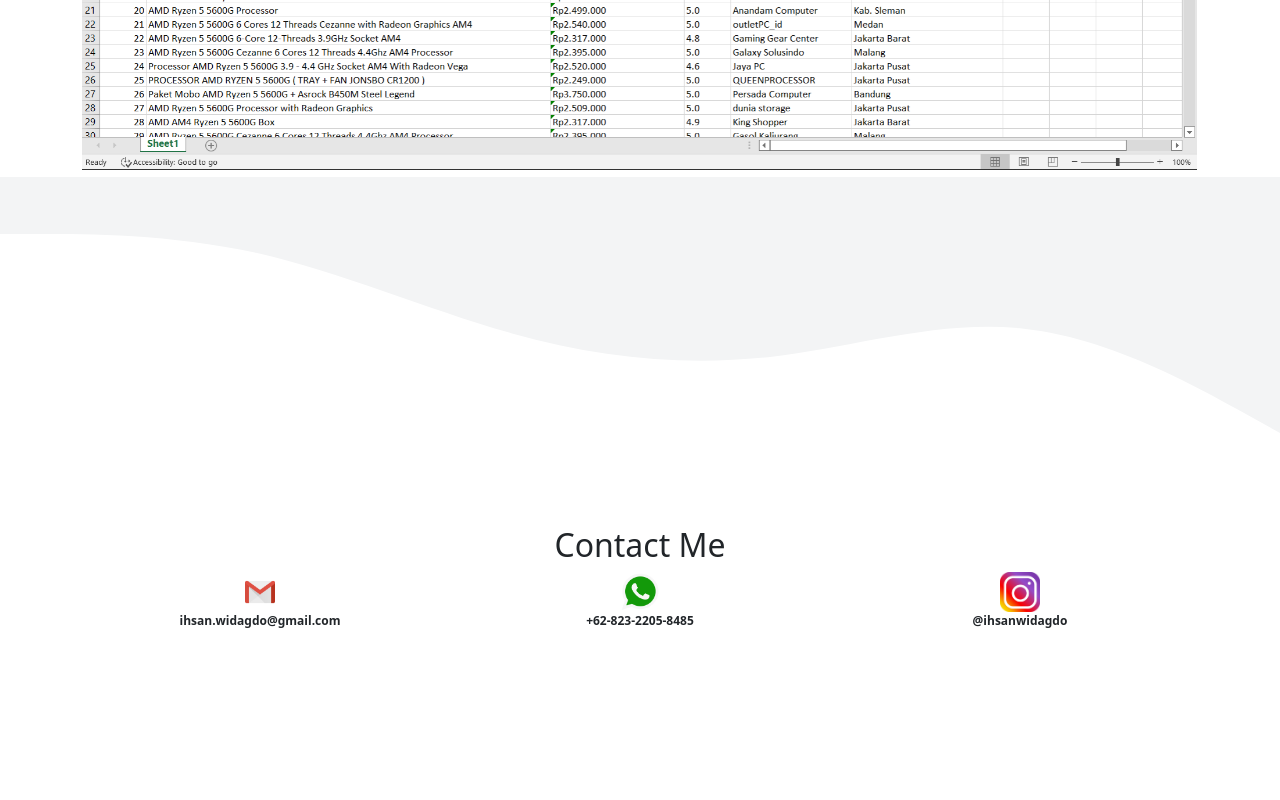
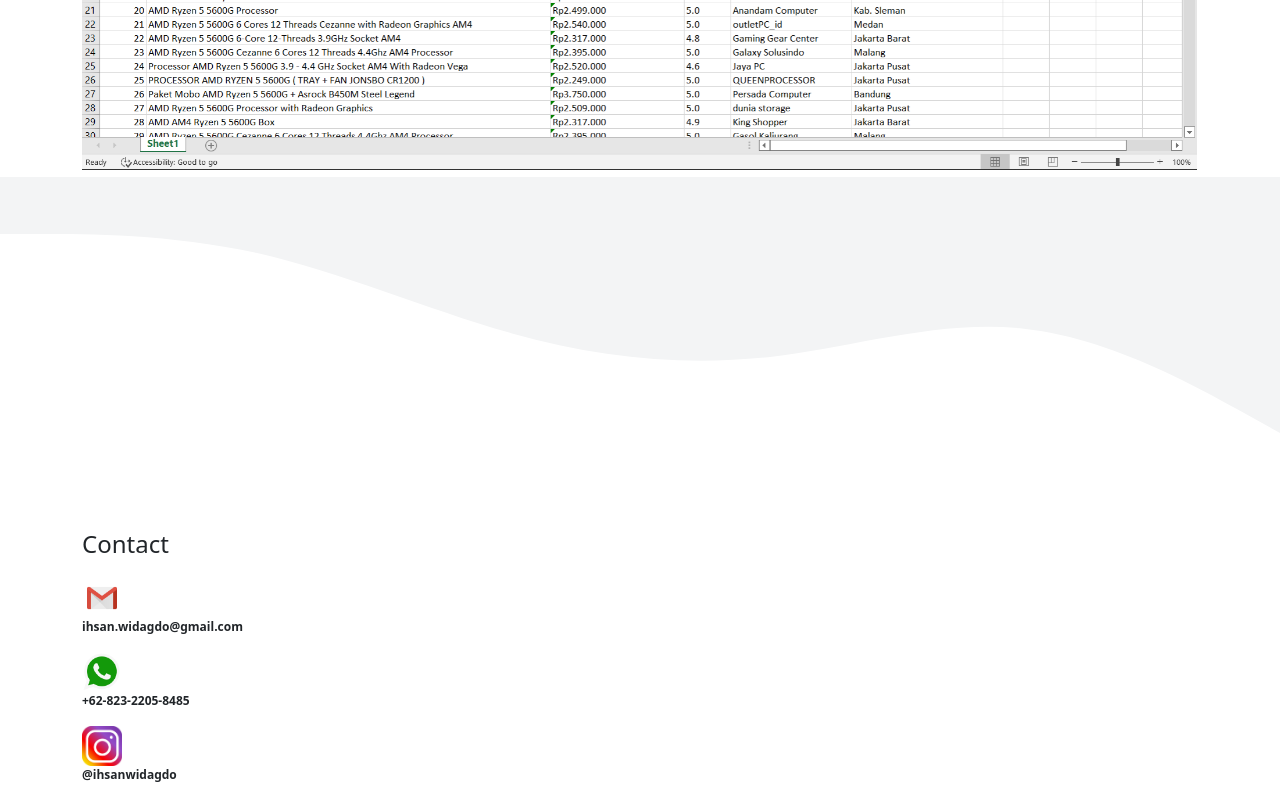
Before and after one commit to dagdo03/myPorto, a plain HTML site: page index.html in a window 1280 px wide. Shown: the part 1917-2717 px from the top of the page. Before the commit the page ends 2563 px from the top, so only its background shows below. Drawn offline with nearby package versions, Linux system fonts and the light colour scheme.

Commit message:
Update index.html

```diff
--- a/index.html
+++ b/index.html
@@ -143,24 +143,29 @@
     <!-- Project End-->
     <!--Contact Me Start-->
     <section id="contact">
-      <div class="container text-center">
-        <div class="row">
-          <div class="col-12">
-            <h2>Contact Me</h2>
+      <div class="container">
+        <div class="row text-start">
+          <div class="col-3 ">
+            <p class="fs-4">Contact</p>
           </div>
         </div>
-        <div class="row">
-          <div class="col-4">
+
+        <div class="row text-start">
+          <div class="col-3">
             <img src = "assets/gmail.png" weight="40" height="40" alt="logogmail">
             <p style="font-size: 12px"><strong>ihsan.widagdo@gmail.com</strong></p>
           </div>
+        </div>
 
-          <div class="col-4">
+        <div class="row text-start">
+          <div class="col-3">
             <img src = "assets/whatsapp.png" weight="40" height="40" alt="logowa">
             <p style="font-size: 12px"><strong>+62-823-2205-8485</strong></p>
           </div>
+        </div>
 
-          <div class="col-4">
+        <div class="row text-start">
+          <div class="col-3">
             <a href="https://www.instagram.com/ihsanwidagdo/?hl=en">
               <img src = "assets/instagram.png" weight="40" height="40" alt="instagram">
             </a>
```
